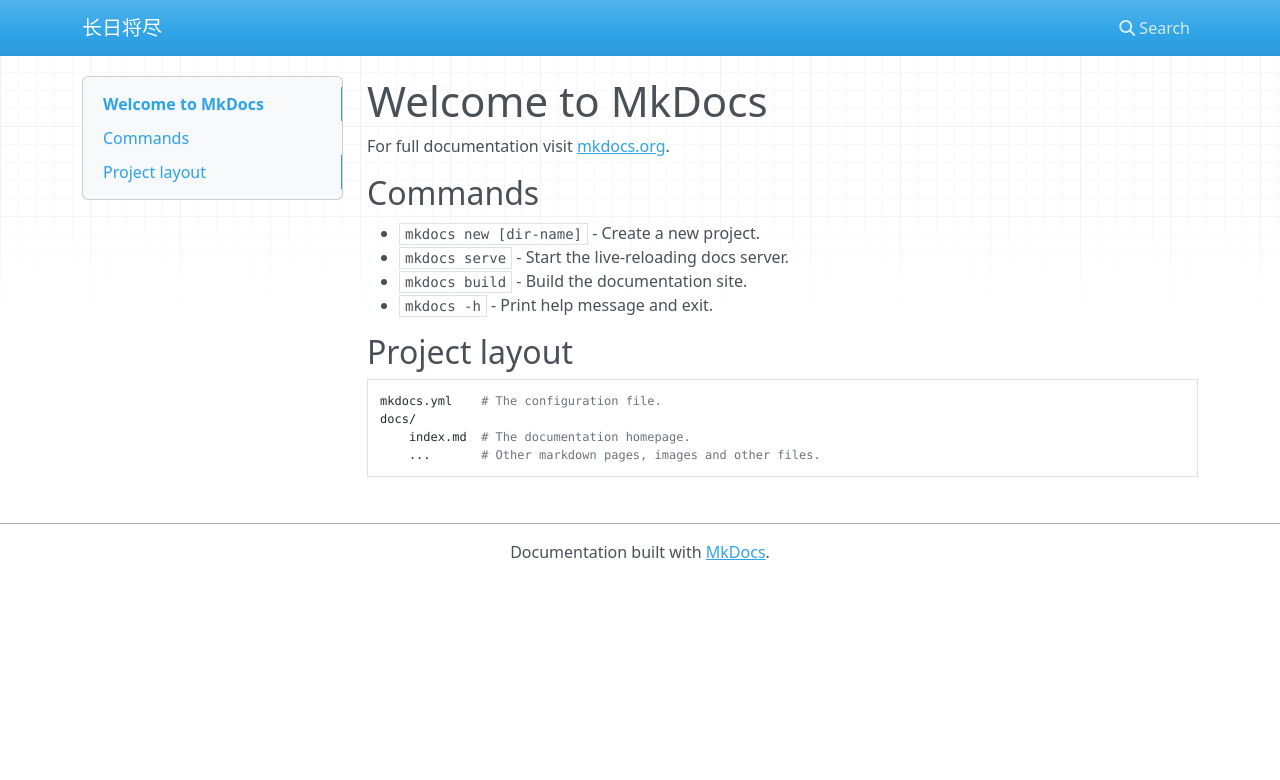
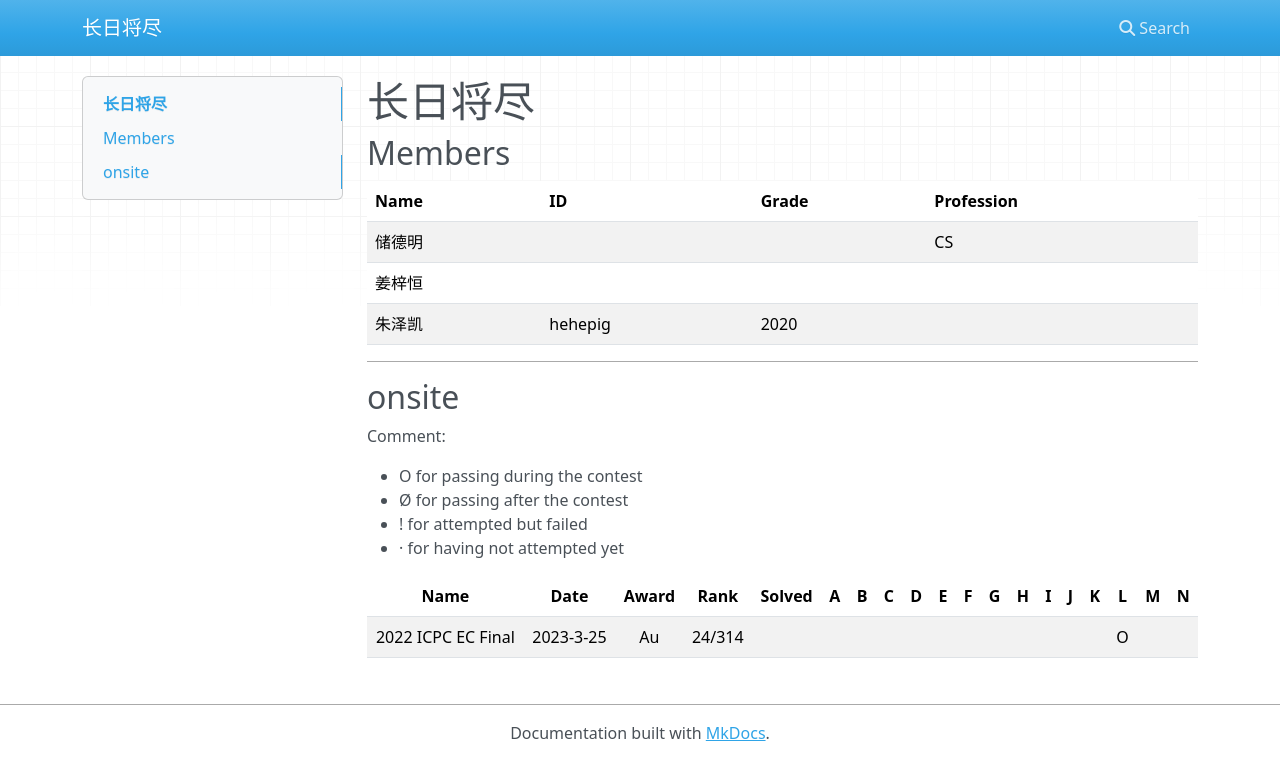
Before and after one commit to cdm-0517/The-remains-of-the-day, an MkDocs documentation site: the page built from docs/index.md, in a window 1280 px wide. Shown: the top 780 px of the page. Built offline with MkDocs 1.6.1, drawn with Linux system fonts in a browser that asks for light colours; nearby versions of some CDN libraries.

Commit message:
try to modify index.md

```diff
--- a/docs/index.md
+++ b/docs/index.md
@@ -1,17 +1,24 @@
-# Welcome to MkDocs
+# 长日将尽
 
-For full documentation visit [mkdocs.org](https://www.mkdocs.org).
+## Members
 
-## Commands
+| **Name** | **ID**  | Grade | Profession |
+| -------- | ------- | ----- | ---------- |
+| 储德明   |         |       | CS         |
+| 姜梓恒   |         |       |            |
+| 朱泽凯   | hehepig | 2020  |            |
 
-* `mkdocs new [dir-name]` - Create a new project.
-* `mkdocs serve` - Start the live-reloading docs server.
-* `mkdocs build` - Build the documentation site.
-* `mkdocs -h` - Print help message and exit.
+---
 
-## Project layout
+## onsite
 
-    mkdocs.yml    # The configuration file.
-    docs/
-        index.md  # The documentation homepage.
-        ...       # Other markdown pages, images and other files.
+Comment:
+
+- O for passing during the contest
+- Ø for passing after the contest
+- ! for attempted but failed
+- · for having not attempted yet
+
+|        Name        |   Date    | Award |  Rank  | Solved |  A   |  B   |  C   |  D   |  E   |  F   |  G   |  H   |  I   |  J   |  K   |  L   |  M   |  N   |
+| :----------------: | :-------: | :---: | :----: | :----: | :--: | :--: | :--: | :--: | :--: | :--: | :--: | :--: | :--: | :--: | :--: | :--: | :--: | :--: |
+| 2022 ICPC EC Final | 2023-3-25 |  Au   | 24/314 |        |      |      |      |      |      |      |      |      |      |      |      |  O   |      |      |
```
Also changed, not shown: site/index.html, site/search/search_index.json, 1 other file.
